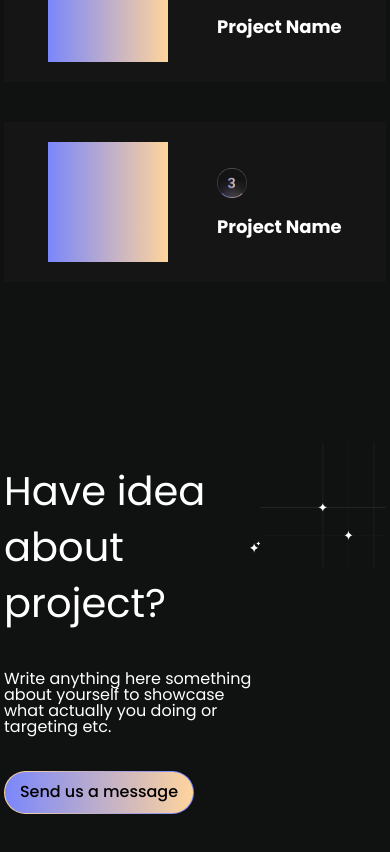
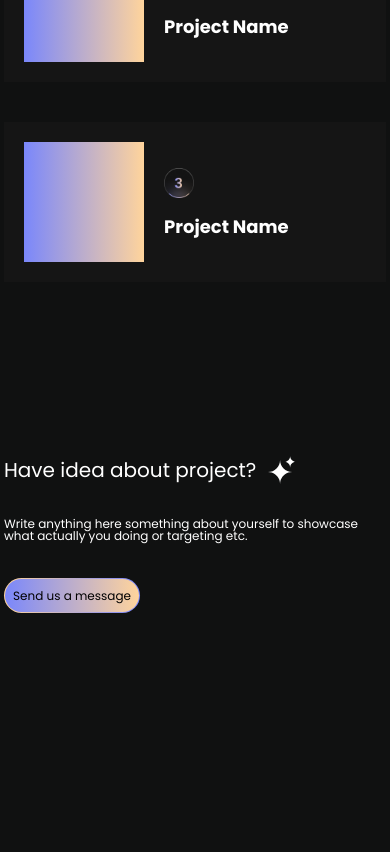
Before and after one commit to kudae3/znisa, a React (Vite) app: page / in a window 390 px wide. Shown: the part 1808-2660 px from the top of the page. After the commit the page ends 2501 px from the top, so only its background shows below. Built offline with nearby package versions, Linux system fonts and the light colour scheme.

Commit message:
feat: update component styles for improved responsiveness and visual consistency across App, Contact, and Projects components

```diff
--- a/src/App.jsx
+++ b/src/App.jsx
@@ -10,7 +10,7 @@ import Testimonials from "./components/Testimonials"
 function App() {
 
   return (
-    <div className="flex flex-col gap-10 my-10 mx-1 md:mx-0">
+    <div className="flex flex-col gap-10 my-10 mx-1">
       <div className="container">
         <Navbar/>
       </div>
--- a/src/assets/ui/GradientBtn.jsx
+++ b/src/assets/ui/GradientBtn.jsx
@@ -15,7 +15,7 @@ const GradientButton = ({
         onClick={onClick}
       >
         {typeof children === 'string' ? (
-          <p className={`font-medium text-[16px] leading-[100%] ${textColor}`}>
+          <p className={`font-medium text-[12px] md:text-[16px] leading-[100%] ${textColor}`}>
             {children}
           </p>
         ) : (
--- a/src/components/Contact.jsx
+++ b/src/components/Contact.jsx
@@ -7,17 +7,19 @@ const Contact = () => {
     <div className='text-white flex justify-between items-center mt-20'>
 
         <div>
-            <div className='flex gap-[29px] items-center pb-10'>
-                <h2 className='font-normal text-[40px] leading-14'>Have idea about project?</h2>
+            <div className='flex gap-3 md:gap-[29px] items-center pb-5 md:pb-10'>
+                <h2 className='font-normal text-[20px] md:text-[40px] leading-14'>Have idea about project?</h2>
                 <Twinkle/>
             </div>
             <div className='flex flex-col gap-9'>
-                <p className='font-normal text-[16px] leading-[100%]'>Write anything here something about yourself to showcase what actually you doing or targeting etc.</p>
-                <GradientButton width='w-[190px]' height='h-[43px]'>Send us a message</GradientButton>
+                <p className='font-normal text-[12px] md:text-[16px] leading-[100%]'>Write anything here something about yourself to showcase what actually you doing or targeting etc.</p>
+                <GradientButton width='w-fit md:w-[190px]' height='h-[35px] md:h-[43px]'>
+                    <p className='px-2 text-[#000000] text-[12px]'>Send us a message</p>
+                </GradientButton>
             </div>
         </div>
 
-        <div className='w-[392px] h-[392px]'>
+        <div className='hidden md:block w-[392px] h-[392px]'>
             <img src="/src/assets/image.png" alt="" />
         </div>
     </div>
--- a/src/components/Projects.jsx
+++ b/src/components/Projects.jsx
@@ -29,8 +29,8 @@ const Projects = () => {
 
         <div className='flex flex-col gap-10'>
           {projectsData.map((project) => (
-            <div key={project.id} className='py-5  md:py-[55px] px-5 flex justify-around items-center bg-[#151515]'>
-                <div className='w-[120px] h-[120px] md:w-[545px] md:h-[545px] gradient-bg'></div>
+            <div key={project.id} className='py-5 md:py-[30px] lg:py-[55px] px-5 flex gap-5 lg:gap-0 lg:justify-around items-center bg-[#151515]'>
+                <div className='w-[120px] h-[120px] md:w-[200px] md:h-[200px] lg:w-[545px] lg:h-[545px] gradient-bg'></div>
                 <div className='flex flex-col gap-5'>
                     <div className='w-[30px] h-[30px] md:w-[53px] md:h-[53px]'>
                         <img src={project.icon} alt={project.name} />
```
